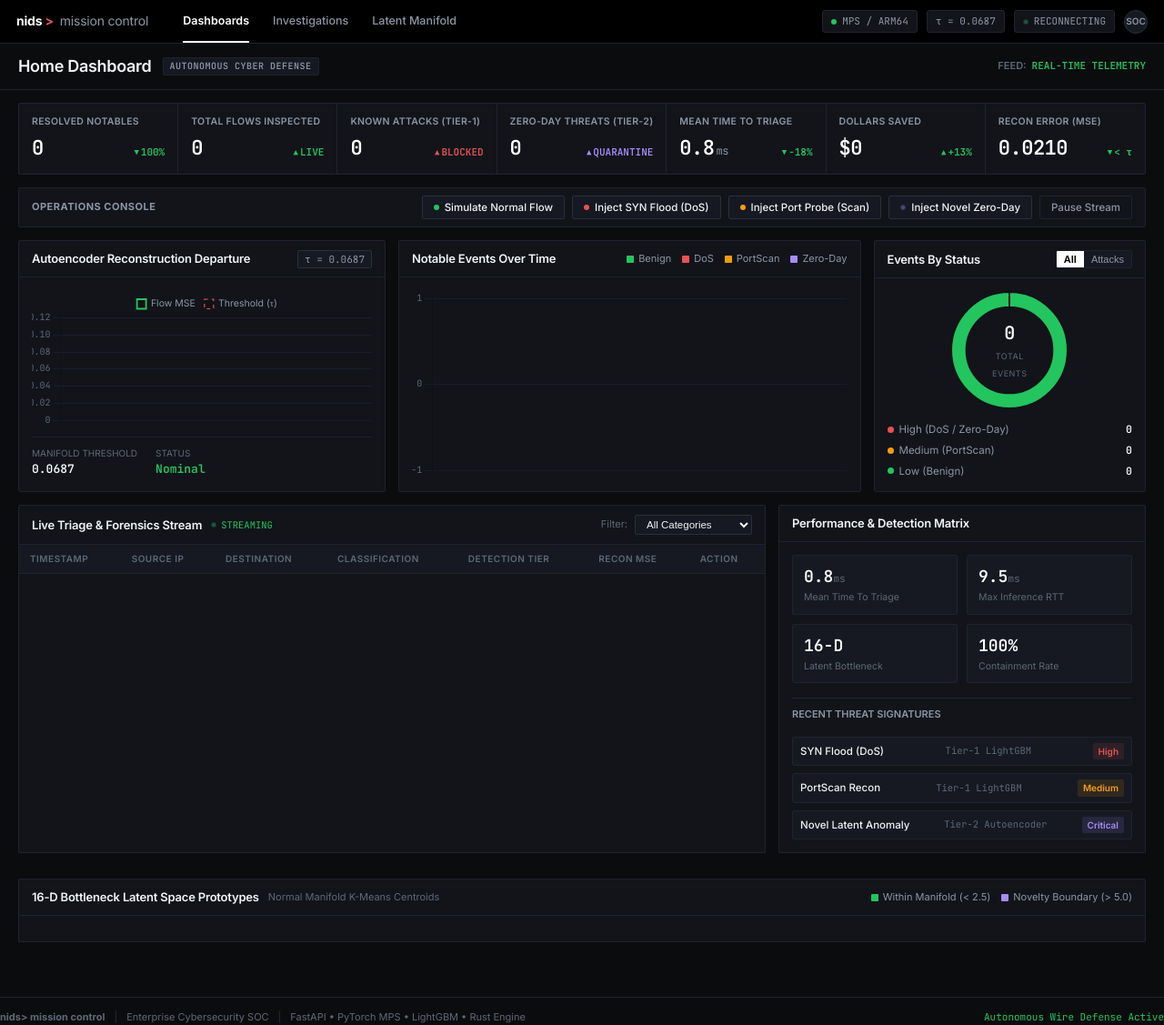
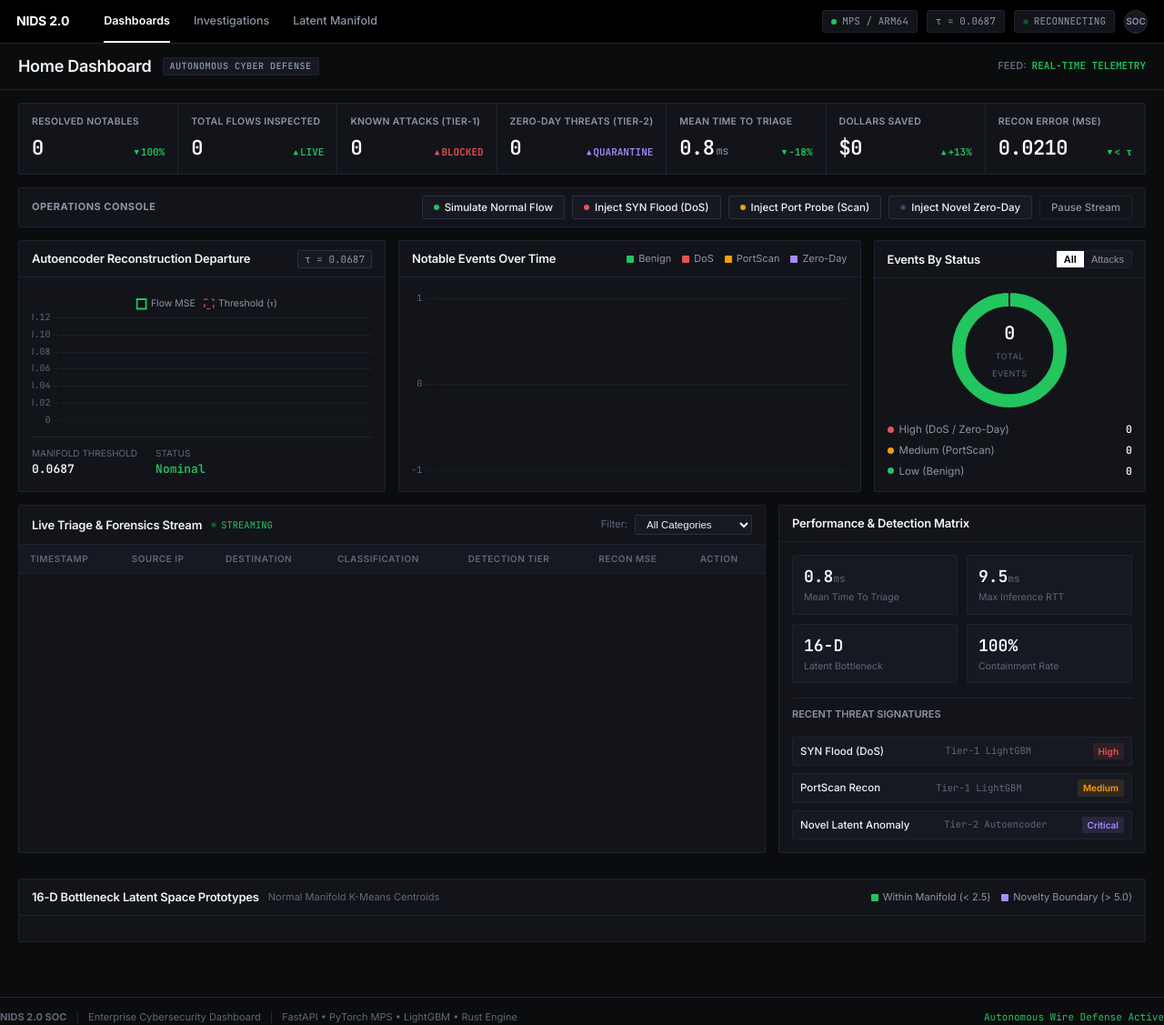
Before and after one commit to vipuljain675-projects/CyberAI, a plain HTML site: page frontend/index.html in a window 1280 px wide. Shown: the whole page at 91% size. Drawn offline with nearby package versions, Linux system fonts and the light colour scheme; no server answers.

Commit message:
feat(ui): clean brand to NIDS 2.0 and remove mission control label

```diff
--- a/frontend/index.html
+++ b/frontend/index.html
@@ -3,7 +3,7 @@
 <head>
   <meta charset="UTF-8">
   <meta name="viewport" content="width=device-width, initial-scale=1.0">
-  <title>nids> mission control — Enterprise SOC Dashboard</title>
+  <title>NIDS 2.0 — Enterprise SOC Dashboard</title>
   <meta name="description" content="Enterprise SIEM & Autonomous Network Intrusion Detection System with Supervised LightGBM and Deep Autoencoder Zero-Day Defense.">
 
   <!-- Enterprise Standard Typography -->
@@ -21,8 +21,7 @@
   <nav class="splunk-navbar">
     <div class="nav-left">
       <div class="brand">
-        <span class="brand-name">nids</span><span class="brand-symbol">></span>
-        <span class="brand-suite">mission control</span>
+        <span class="brand-name">NIDS 2.0</span>
       </div>
       <ul class="nav-menu">
         <li class="nav-item active"><a href="#" class="nav-link">Dashboards</a></li>
@@ -353,9 +352,9 @@
   <!-- Enterprise Footer -->
   <footer class="splunk-footer">
     <div class="footer-left">
-      <span><strong>nids> mission control</strong></span>
+      <span><strong>NIDS 2.0 SOC</strong></span>
       <span class="footer-divider">|</span>
-      <span>Enterprise Cybersecurity SOC</span>
+      <span>Enterprise Cybersecurity Dashboard</span>
       <span class="footer-divider">|</span>
       <span>FastAPI • PyTorch MPS • LightGBM • Rust Engine</span>
     </div>
```
